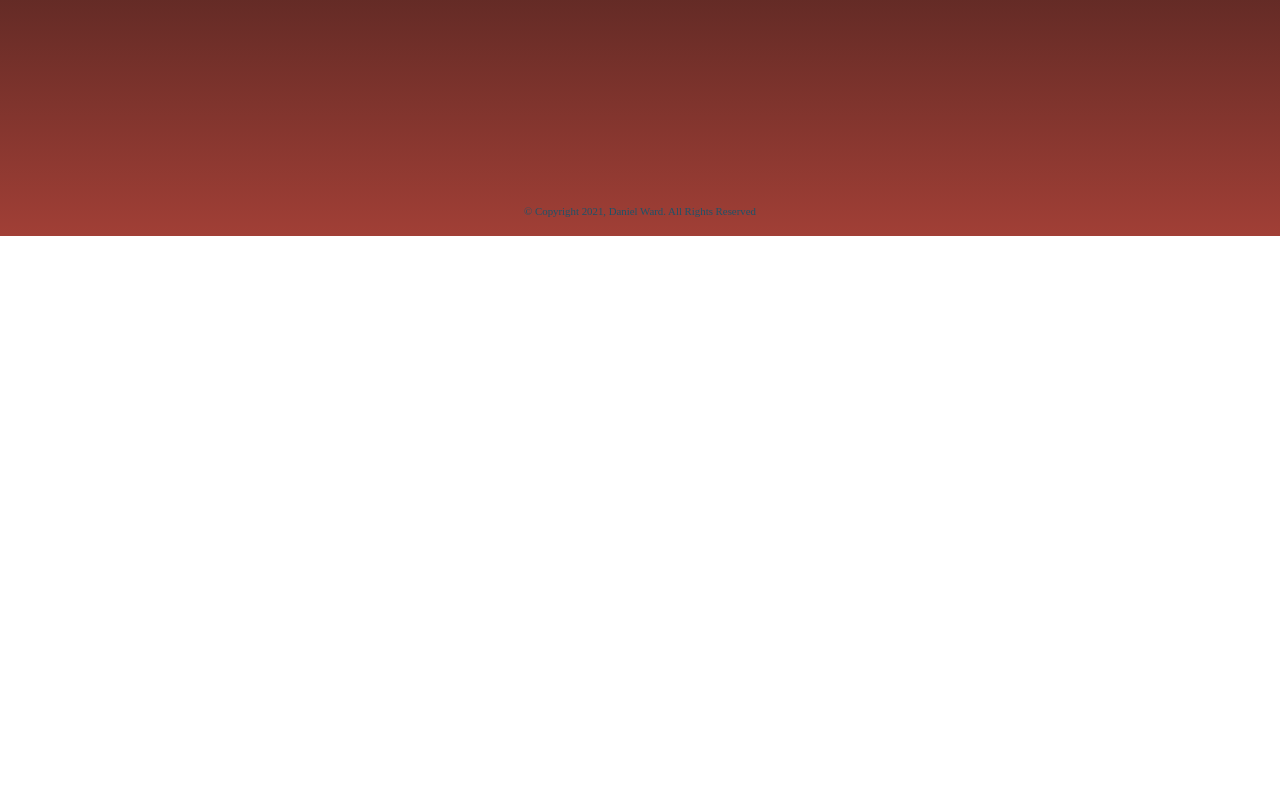
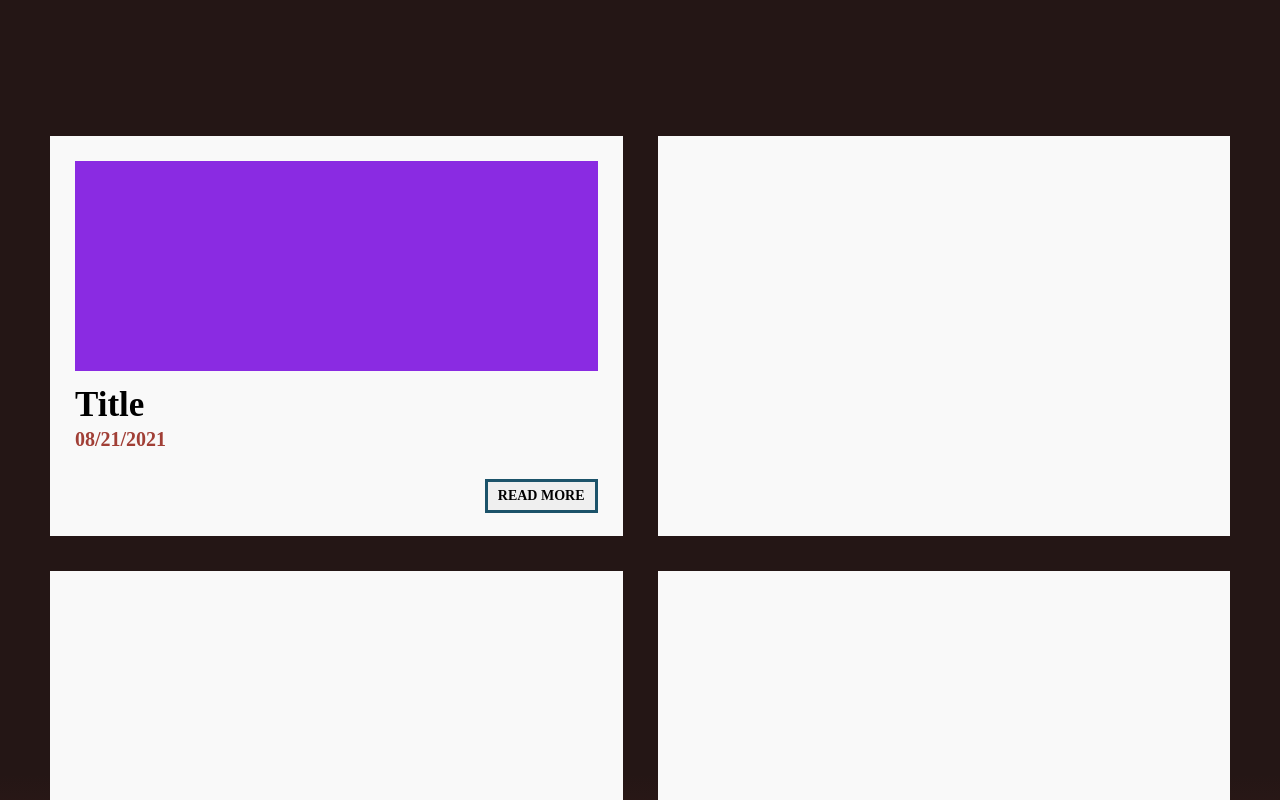
Before and after one commit to dward1502/heartBlog, a Next.js app: page /blog/all-posts in a window 1280 px wide. Shown: the part 1720-2520 px from the top of the page. Before the commit the page ends 1956 px from the top, so only its background shows below. Built offline with nearby package versions, Linux system fonts and the light colour scheme; a web font is replaced by a local one.

Commit message:
finished blog allposts page

```diff
--- a/pages/blog/all-posts.jsx
+++ b/pages/blog/all-posts.jsx
@@ -62,7 +62,19 @@ const AllPostsPage = () => {
         </div>
       </section>
       <section className={styles.allPosts}>
-
+        <div className={styles.card}>
+          <div className={styles.cardImgCont}></div>
+          <h1>Title</h1>
+          <h3>08/21/2021</h3>
+          <div className={`${styles.readMore} ${styles.mt_30}`}>
+            <button className={styles.btn}>Read More</button>
+          </div>
+        </div>
+        <div className={styles.card}></div>
+        <div className={styles.card}></div>
+        <div className={styles.card}></div>
+        <div className={styles.card}></div>
+        <div className={styles.card}></div>
       </section>
     </Fragment>
   );
--- a/pages/blog/blog.module.scss
+++ b/pages/blog/blog.module.scss
@@ -152,3 +152,39 @@
     padding: 0.5rem 1rem !important;
   }
 }
+.allPosts {
+  display: grid;
+  grid-template-columns: repeat(auto-fit,minmax(40rem, 1fr));
+  gap: 3.5rem;
+  margin-bottom: 10rem;
+}
+.card {
+  background-color: $white;
+  height: 40rem;
+  width: 100%;
+  padding: 2.5rem;
+   & h1 {
+    font-size: 3.5rem;
+    font-weight: bold;
+    font-style: normal;
+    margin: 1rem 0 0 0;
+    line-height: 4.8rem;
+  }
+  & h3 {
+    font-size: 2rem;
+    line-height: 2rem;
+    font-weight: bold;
+    font-style: normal;
+    color: $color-secondary;
+    margin: 0;
+  }
+}
+.cardImgCont{
+  background-color: blueviolet;
+  height: 60%;
+  width: 100%;
+  position: relative;
+}
+.mt_30 {
+  margin-top: 3rem;
+}
```
